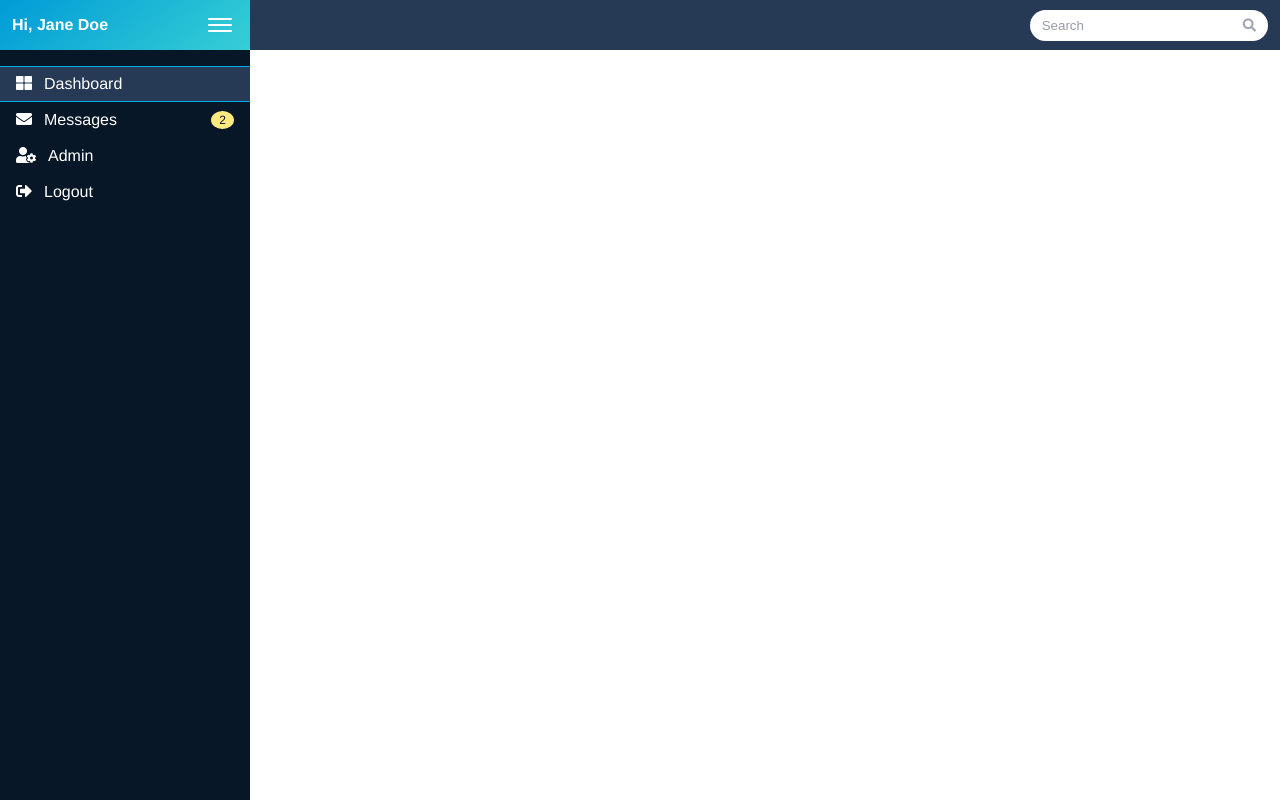
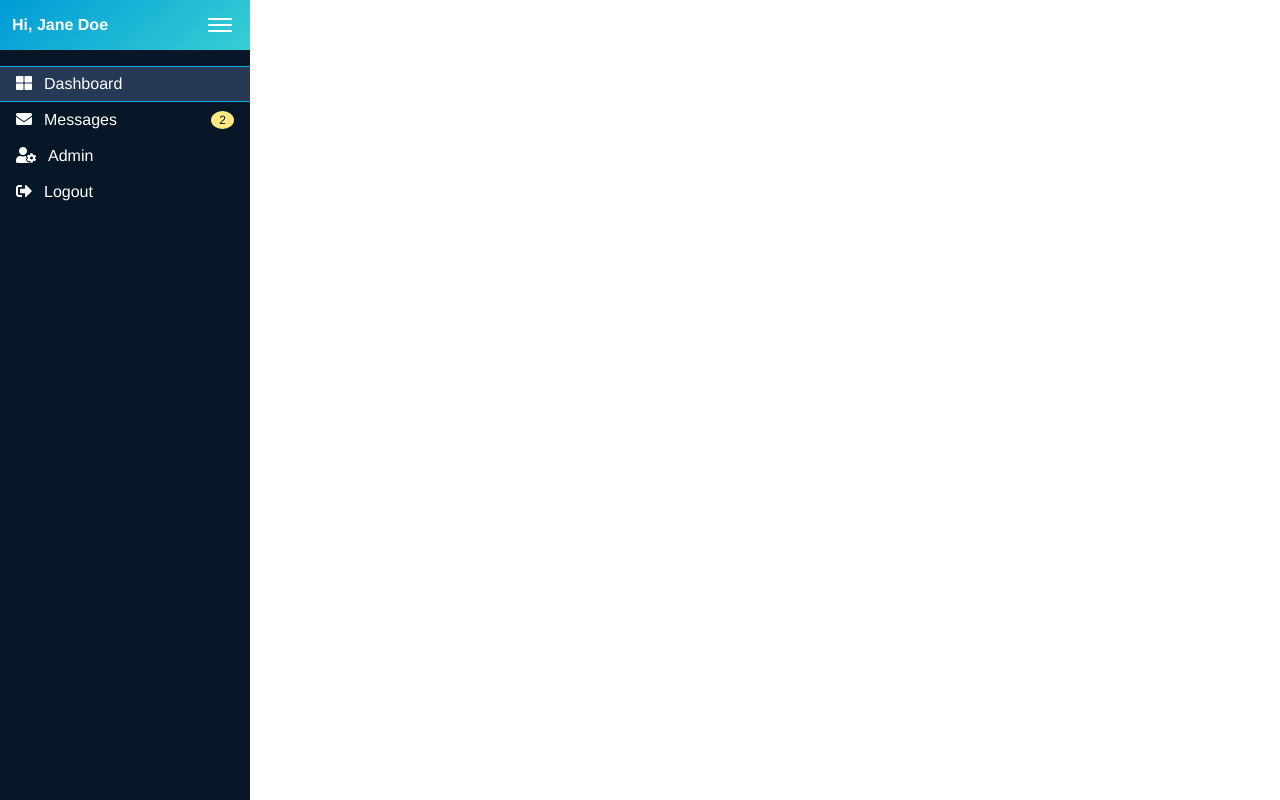
Before and after one commit to ejgoodwin/dashboard_app_potato, a Vue app: page / in a window 1280 px wide. Built offline with nearby package versions, Linux system fonts and the light colour scheme.

Commit message:
Revert "added header styling and input"

```diff
--- a/src/components/Header.vue
+++ b/src/components/Header.vue
@@ -8,14 +8,7 @@
 				<span class="toggle__line"></span>
 			</button>
 		</div>
-		<div class="header-main">
-			<form class="search-form">
-				<input class="search-form__input" type="text" name="" placeholder="Search">
-				<button class="search-form__input-btn">
-					<i class="fas fa-search"></i>
-				</button>
-			</form>
-		</div>
+		<div class="header-main"></div>
 	</div>
 </template>
 
@@ -41,50 +34,6 @@ export default {
 </script>
 
 <style type="text/css">
-	.header-main {
-		align-items: center;
-		background: #263955;
-		display: flex;
-		justify-content: flex-end;
-		padding: .5rem .75rem;
-	}
-
-	.search-form {
-		display: flex;
-		font-size: .875rem;
-	}
-
-	.search-form__input,
-	.search-form__input-btn {
-		padding: .5rem .75rem;
-		border: none;
-	}
-
-	.search-form__input {
-		border-top-left-radius: 1rem;
-		border-bottom-left-radius: 1rem;
-	}
-
-	.search-form__input-btn {
-		background: white;
-		border-top-right-radius: 1rem;
-		border-bottom-right-radius: 1rem;
-		color: #A3A6B4;
-	}
-
-	.search-form__input::placeholder { /* Chrome, Firefox, Opera, Safari 10.1+ */
-	  color: #989BA8;
-	  opacity: 1; /* Firefox */
-	}
-
-	.search-form__input:-ms-input-placeholder { /* Internet Explorer 10-11 */
-	  color: #989BA8;
-	}
-
-	.search-form__input::-ms-input-placeholder { /* Microsoft Edge */
-	  color: #989BA8;
-	}
-
 	.header-name {
 		align-items: center;
 		background: rgb(0,155,214);
```
